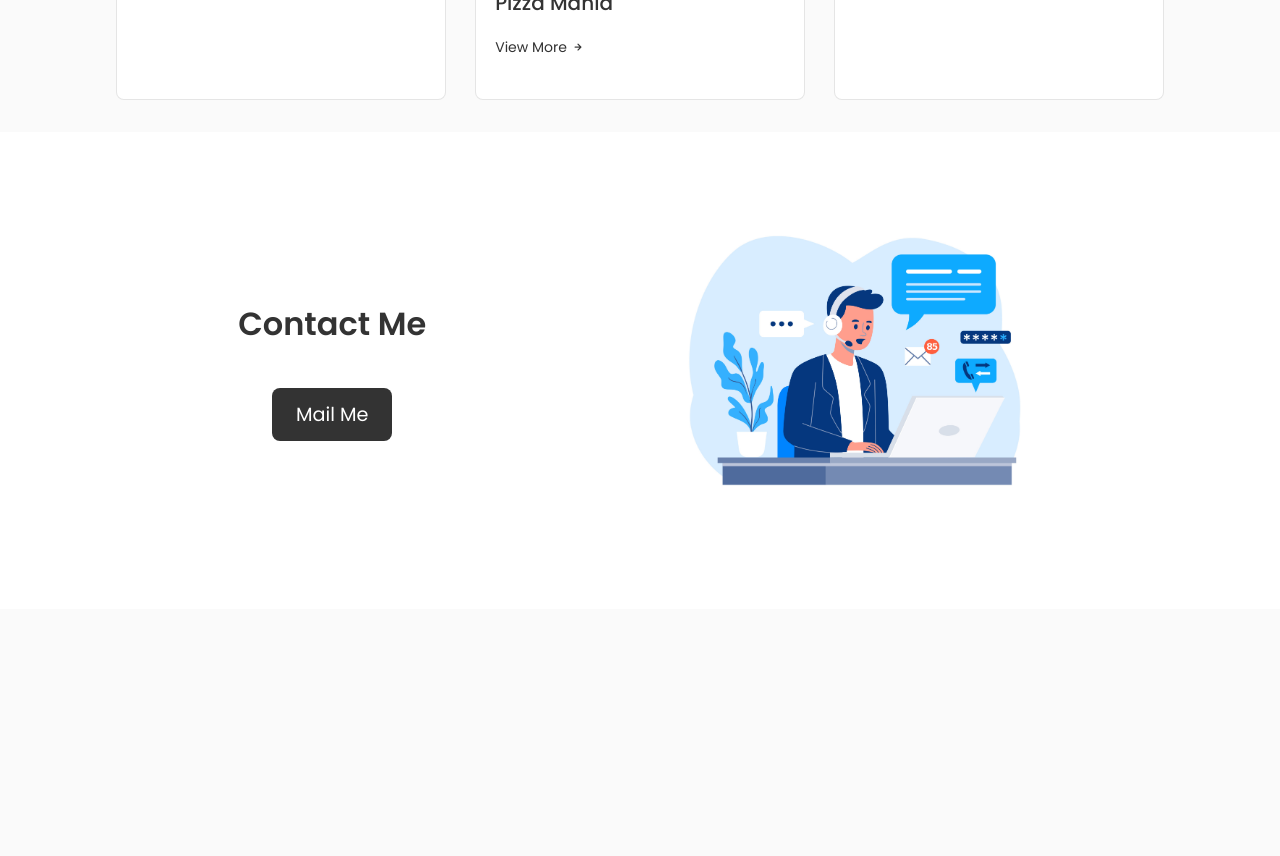
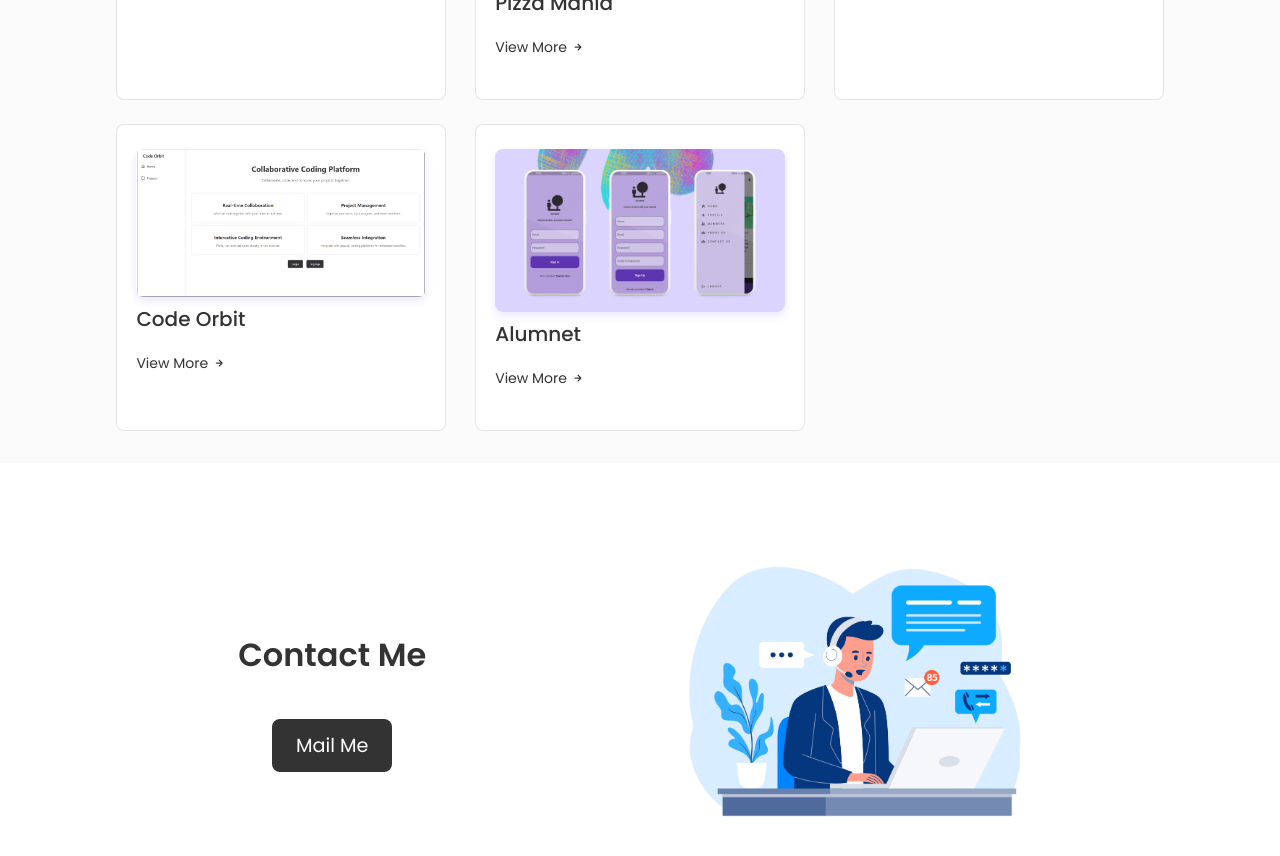
Before and after one commit to pranjals18/PersonalPortfolio, a React (Create React App) app in the folder personal_portfolio/: page / in a window 1280 px wide. Shown: the part 2800-3656 px from the top of the page. Before the commit the page ends 3409 px from the top, so only its background shows below. Built offline with nearby package versions, Linux system fonts and the light colour scheme.

Commit message:
Updated Projects

```diff
--- a/personal_portfolio/src/components/projects/ProjectDetails.jsx
+++ b/personal_portfolio/src/components/projects/ProjectDetails.jsx
@@ -312,7 +312,7 @@ const ProjectDetails = () => {
 
       {/* ---------------------------------------- Code Orbit ---------------------------------------- */}
 
-      {/* <div className="projects__content">
+      <div className="projects__content">
         <div>
           <img className="project-img" src={codeorbit_img} alt="" />
           <h3 className="projects__title">Code Orbit</h3>
@@ -396,11 +396,11 @@ const ProjectDetails = () => {
             </div>
           </div>
         </div>
-      </div> */}
+      </div>
 
       {/* ---------------------------------------- Alumnet ---------------------------------------- */}
 
-      {/* <div className="projects__content">
+      <div className="projects__content">
         <div>
           <img className="project-img" src={alumnet_img} alt="" />
           <h3 className="projects__title">Alumnet</h3>
@@ -481,7 +481,7 @@ const ProjectDetails = () => {
             </div>
           </div>
         </div>
-      </div> */}
+      </div>
 
 
     </div>
```
